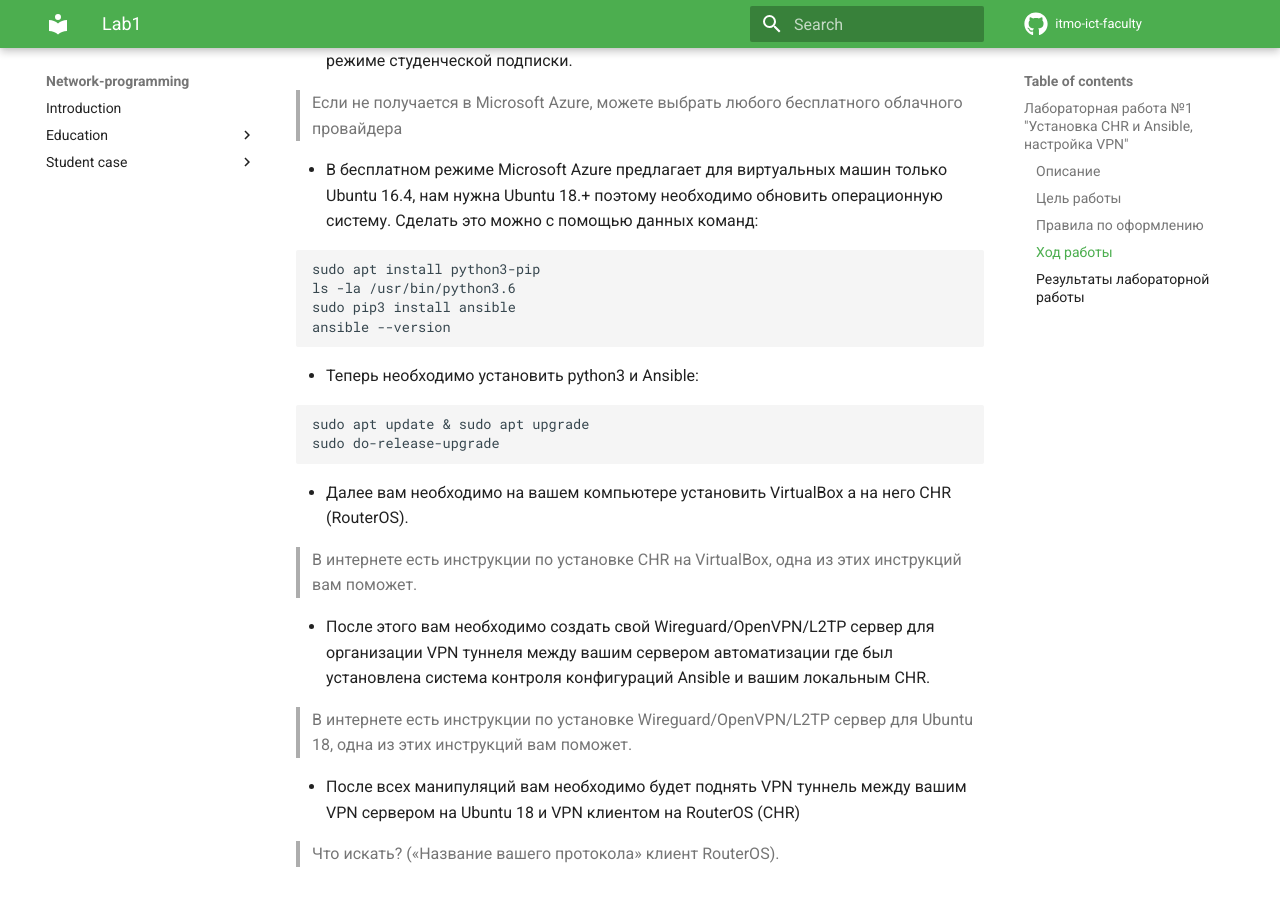
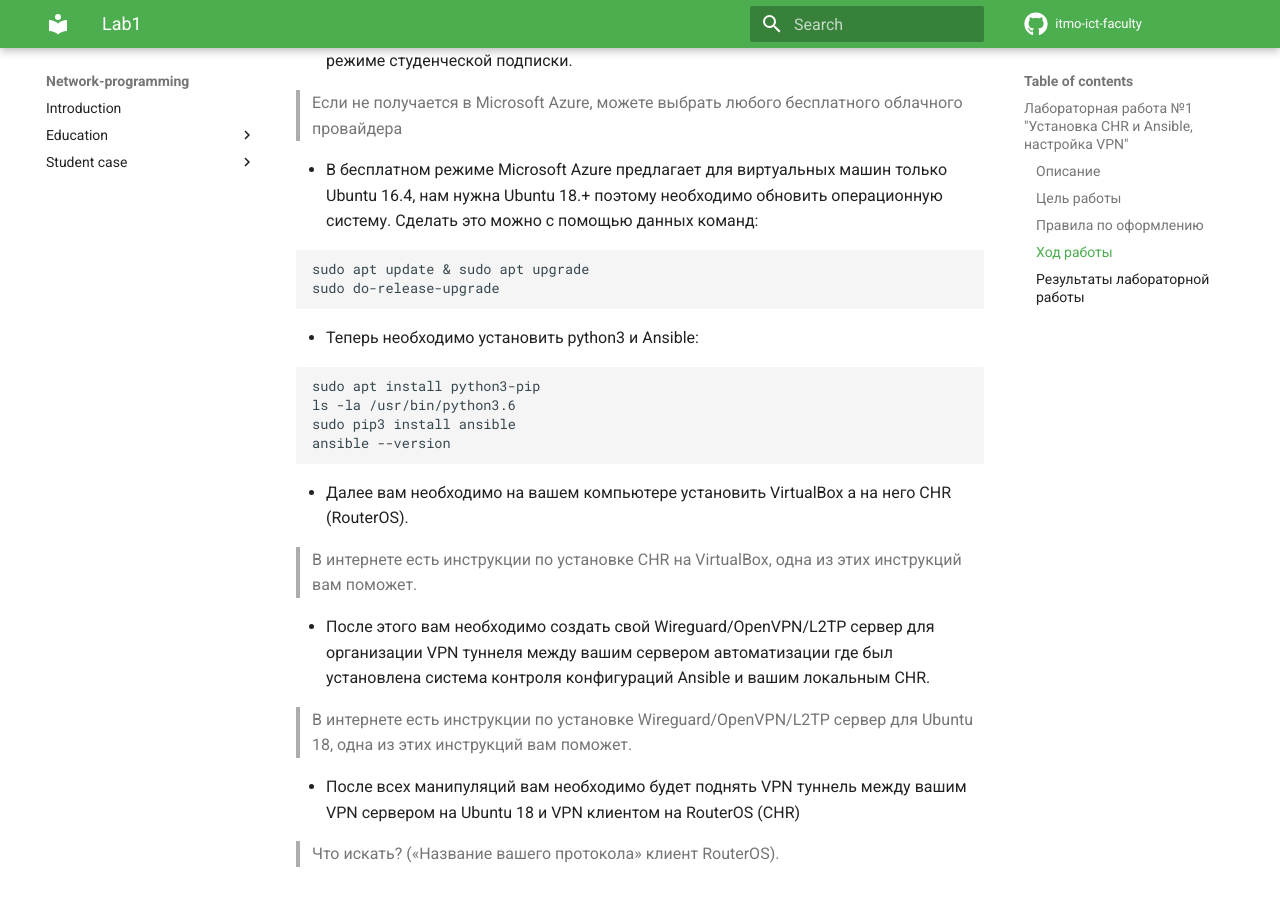
Before and after one commit to itmo-ict-faculty/network-programming, an MkDocs documentation site: the page built from docs/education/labs2022_2023/lab1/lab1.md, in a window 1280 px wide and 900 px high, scrolled down 702 px. Built offline with MkDocs 1.6.1 and Material for MkDocs 9.7.7, drawn with Linux system fonts in a browser that asks for light colours; comment, search, counter and statistics services are not loaded; some of the changed lines change nothing that is shown.

Commit message:
Исправление порядка команд

````diff
--- a/docs/education/labs2022_2023/lab1/lab1.md
+++ b/docs/education/labs2022_2023/lab1/lab1.md
@@ -19,7 +19,13 @@
 > Если не получается в Microsoft Azure, можете выбрать любого бесплатного облачного провайдера
 
 - В бесплатном режиме Microsoft Azure предлагает для виртуальных машин только Ubuntu 16.4, нам нужна Ubuntu 18.+ поэтому необходимо обновить операционную систему. Сделать это можно с помощью данных команд:
+```bash
+sudo apt update & sudo apt upgrade
+sudo do-release-upgrade
+```
 
+
+- Теперь необходимо установить python3 и Ansible:
 ```bash
 sudo apt install python3-pip
 ls -la /usr/bin/python3.6
@@ -27,12 +33,6 @@
 ansible --version
 ```
 
-- Теперь необходимо установить python3 и Ansible:
-
-```bash
-sudo apt update & sudo apt upgrade
-sudo do-release-upgrade
-```
 
 
 - Далее вам необходимо на вашем компьютере установить VirtualBox а на него CHR (RouterOS).
````
